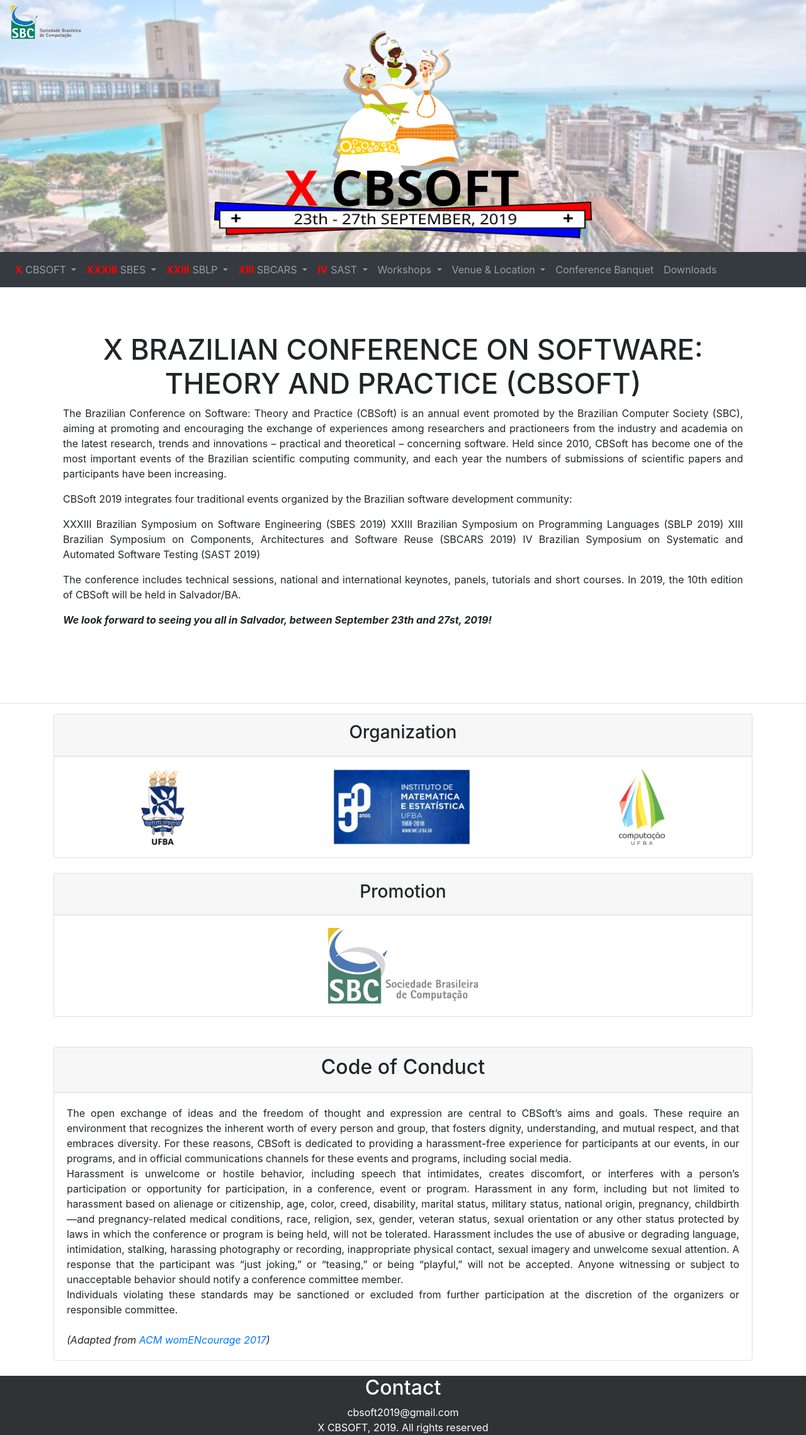
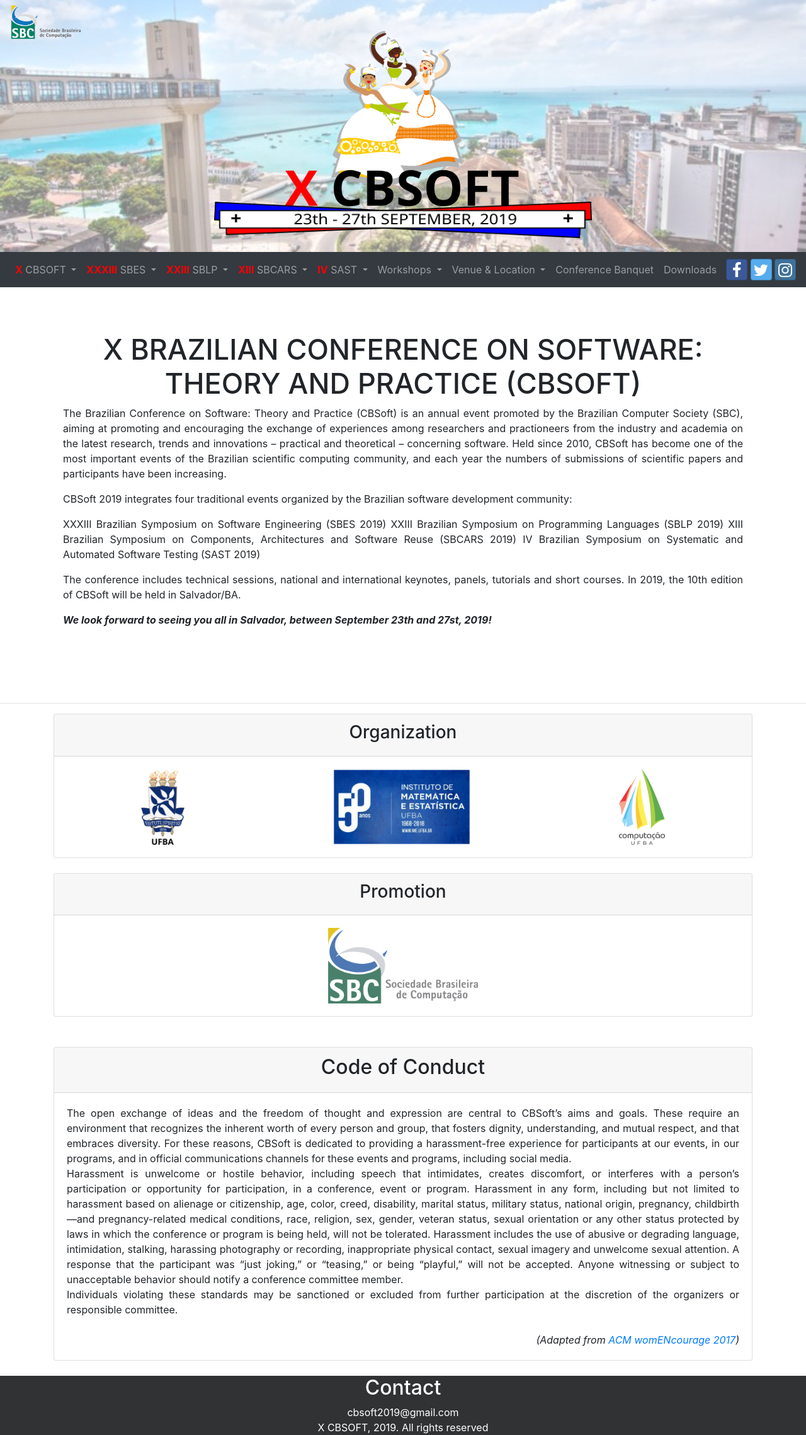
Before and after one commit to tassiovirginio/cbsoft2019, a Jekyll site: the page built from index.md, in a window 1280 px wide. Shown: the whole page at 63% size. Built offline with Jekyll 4.4.1, drawn with Linux system fonts in a browser that asks for light colours; nearby versions of some CDN libraries.

Commit message:
melhorias

```diff
--- a/_includes/head.html
+++ b/_includes/head.html
@@ -7,6 +7,7 @@
     <link rel="stylesheet" href="assets/css/bootstrap-reboot.min.css">
     <link rel="stylesheet" href="assets/css/bootstrap.min.css">
     <link rel="stylesheet" href="assets/css/bootstrap-social.css">
+    <link rel="stylesheet" href="https://cdnjs.cloudflare.com/ajax/libs/font-awesome/4.7.0/css/font-awesome.min.css">
     <script src="https://code.jquery.com/jquery-3.2.1.slim.min.js"></script>
     <script src="https://cdnjs.cloudflare.com/ajax/libs/popper.js/1.12.9/umd/popper.min.js"></script>
     <script src="assets/js/bootstrap.min.js"></script>
--- a/_includes/navbar.html
+++ b/_includes/navbar.html
@@ -99,4 +99,16 @@
             </li>
         </ul>
     </div>
+    <a class="btn btn-social-icon btn-facebook" target="_blank" href="https://www.facebook.com/CBSoft2019/">
+        <span class="fa fa-facebook"></span>
+    </a>
+    &nbsp;
+    <a class="btn btn-social-icon btn-twitter" target="_blank" href="https://twitter.com/cbsoft2019">
+        <span class="fa fa-twitter"></span>
+    </a>
+    &nbsp;
+    <a class="btn btn-social-icon btn-instagram" target="_blank" href="https://www.instagram.com/cbsoft2019/">
+        <span class="fa fa-instagram"></span>
+    </a>
+
 </nav>
```
